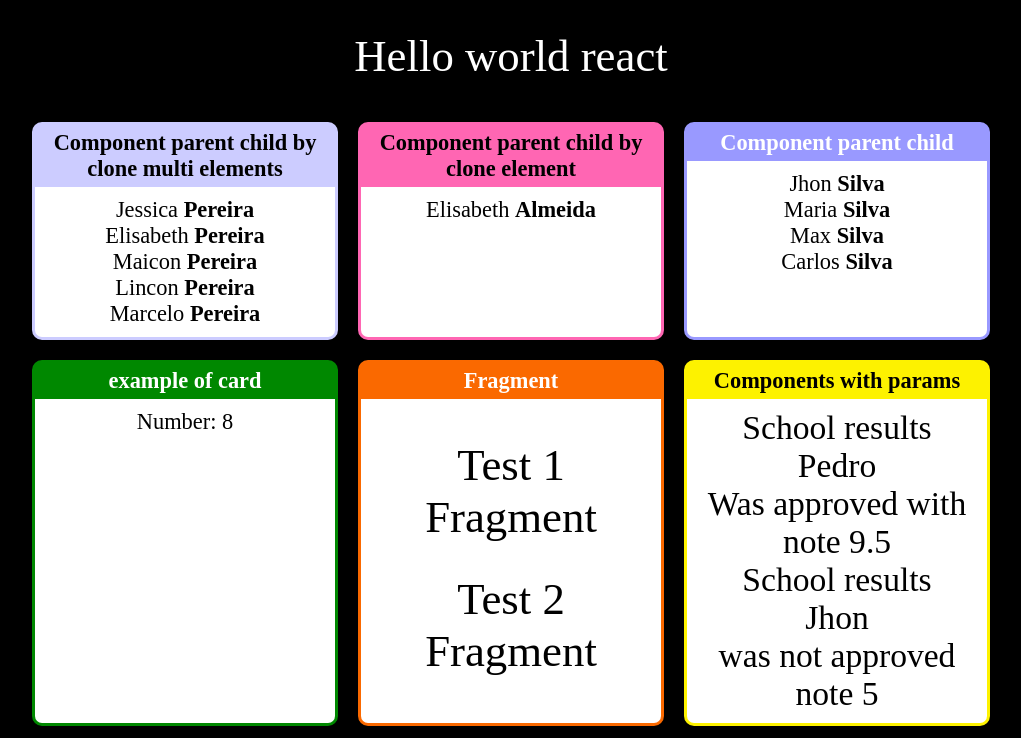
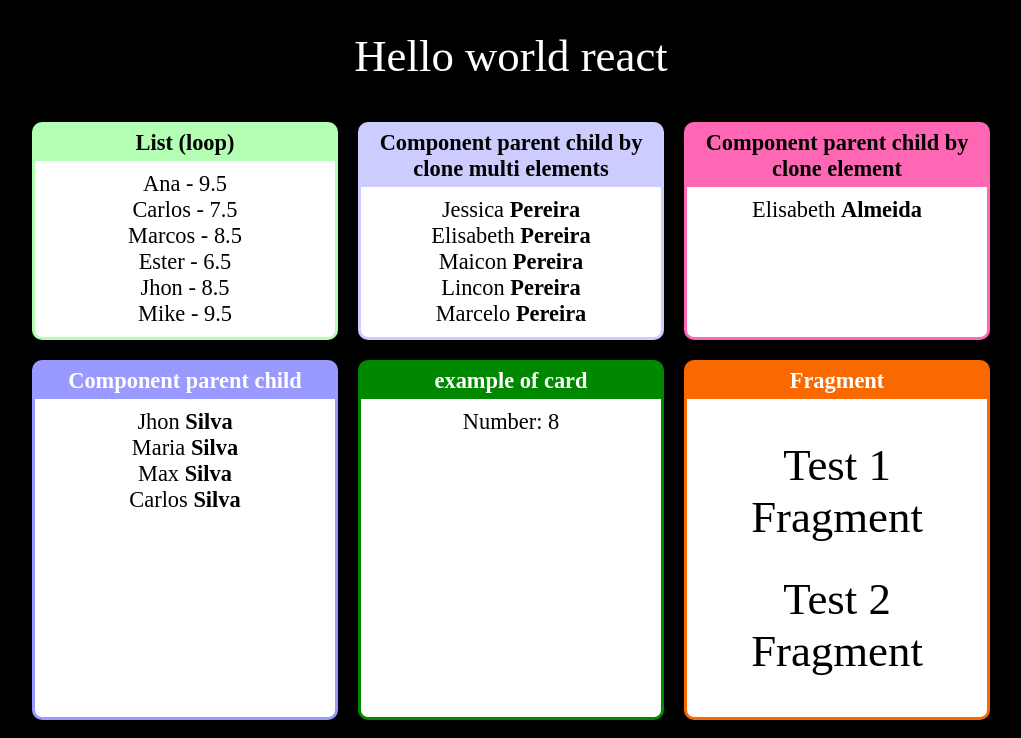
Before and after one commit to bbnsdevelop/react-zero-advanced, a React (Create React App) app in the folder fundamentals/: page / in a window 1280 px wide. Shown: the top 738 px of the page, without its empty margins (129-1150 px from the left). Built offline with nearby package versions, Linux system fonts and the light colour scheme.

Commit message:
chore: list with map (li)

```diff
--- a/fundamentals/src/App.jsx
+++ b/fundamentals/src/App.jsx
@@ -11,7 +11,7 @@ import Parent from "./components/basic/component-structure/Parent";
 import ParentByCloneOneElementPropsChildren from './components/basic/component-structure/ParentByCloneOneElementPropsChildren';
 import ParentByCloneMultElementsPropsChildren from './components/basic/component-structure/ParentByCloneMultElementsPropsChildren';
 import Child from "./components/basic/component-structure/Child";
-
+import ListStudent from "./components/basic/ListStudent";
 
 // eslint-disable-next-line import/no-anonymous-default-export
 export default (_) => (
@@ -21,6 +21,9 @@ export default (_) => (
 
     <div className="Cards">
 
+      <Card title="List (loop)" color="#b3ffb3" textColor="#000000">
+        <ListStudent></ListStudent>
+      </Card>
 
       <Card title="Component parent child by clone multi elements" color="#ccccff" textColor="#000000">
         <ParentByCloneMultElementsPropsChildren familyName="Pereira">
--- /dev/null
+++ b/fundamentals/src/components/basic/ListStudent.jsx
@@ -0,0 +1,19 @@
+import React from "react";
+import students from "../../mock/data/students";
+
+const ListStudent =  (props) =>{
+
+    const list = students.map(s =>{
+        return <li key={s.id} >{s.name} - {s.notes}</li>;
+    })
+
+    return (
+        <div>
+            <lu style={{ listStyle: 'none'}}>
+                {list}
+            </lu>
+        </div>
+    );
+}
+
+export default ListStudent;
--- /dev/null
+++ b/fundamentals/src/mock/data/students.js
@@ -0,0 +1,8 @@
+export default [
+    { id: 1, name: "Ana", notes: 9.5},
+    { id: 2, name: "Carlos", notes: 7.5},
+    { id: 3, name: "Marcos", notes: 8.5},
+    { id: 4, name: "Ester", notes: 6.5},
+    { id: 5, name: "Jhon", notes: 8.5},
+    { id: 6, name: "Mike", notes: 9.5},
+]
```
